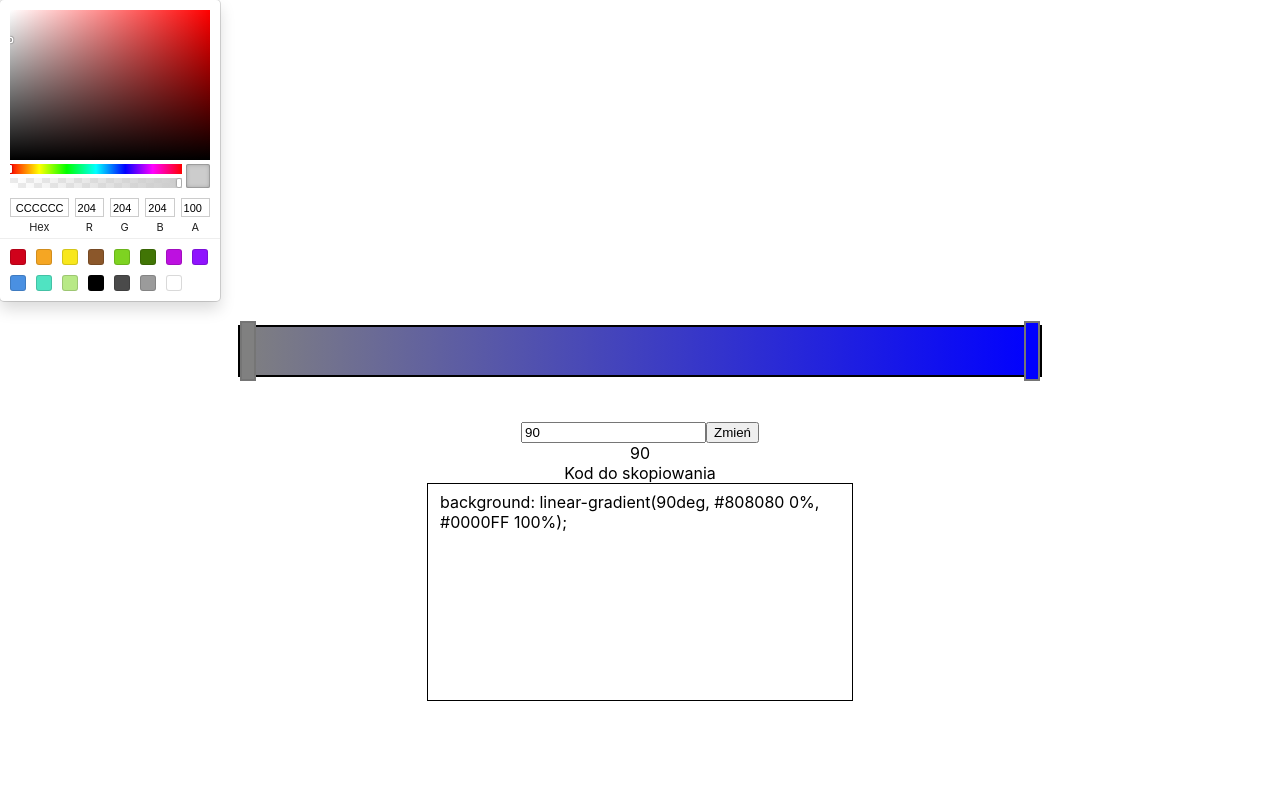
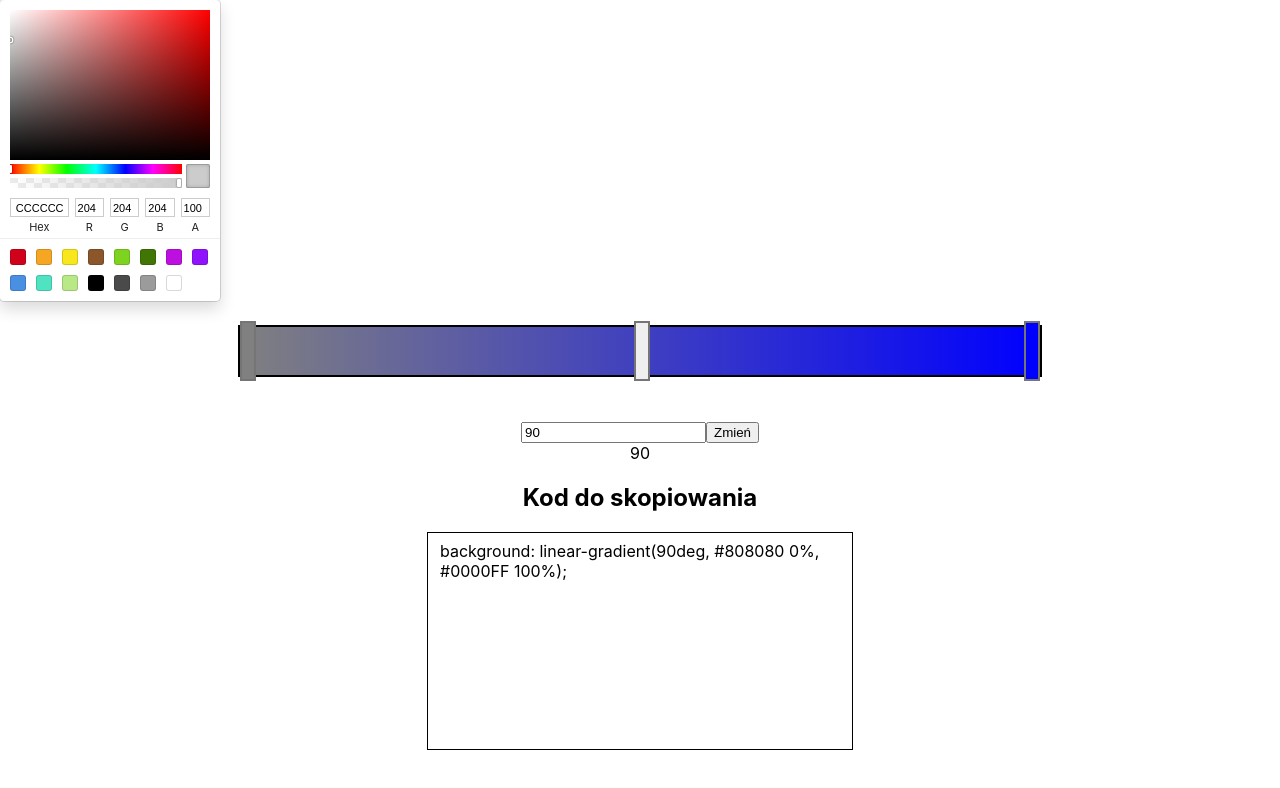
Before and after one commit to PiotrKochanka/gradient_shadow_generator, a React (Create React App) app in the folder gradient_shadow_generator/: page / in a window 1280 px wide. Both pictures are taken after a click on the element 640 px from the left and 351 px from the top of the page. Shown: the top 788 px of the page. Built offline with nearby package versions, Linux system fonts and the light colour scheme.

Commit message:
added support for adding a new download after clicking

```diff
--- a/gradient_shadow_generator/src/components/CodeToCopy/CodeToCopy.tsx
+++ b/gradient_shadow_generator/src/components/CodeToCopy/CodeToCopy.tsx
@@ -10,7 +10,7 @@ interface ColorBarProps {
 const CodeToCopy: React.FC<ColorBarProps> = ({ button1Color, button2Color, currentPosition }) => {
     return(
         <div className={`${styles.code_container}`}>
-            Kod do skopiowania
+            <h2>Kod do skopiowania</h2>
             <div className={`${styles.code_bar}`}>
                 <span>
                     background: linear-gradient({currentPosition}deg, {button1Color} 0%, {button2Color} 100%);
--- a/gradient_shadow_generator/src/components/ColorBar/ColorBar.module.css
+++ b/gradient_shadow_generator/src/components/ColorBar/ColorBar.module.css
@@ -7,18 +7,18 @@
 }
 .color_bar_main > button{
     border: 2px solid rgb(117, 117, 117);
+    z-index: 2;
+}
+.color_bar_main > .button{
+    height: 60px;
+    width: 16px;
+    margin-top: -6px;
 }
 .color_bar_main > .button_1{
     position: absolute;
     left: 0px;
-    height: 60px;
-    width: 16px;
-    margin-top: -6px;
 }
 .color_bar_main > .button_2{
     position: absolute;
     right: 0px;
-    height: 60px;
-    width: 16px;
-    margin-top: -6px;
 }
--- a/gradient_shadow_generator/src/components/ColorBar/ColorBar.tsx
+++ b/gradient_shadow_generator/src/components/ColorBar/ColorBar.tsx
@@ -26,6 +26,8 @@ const ColorBar: React.FC<ColorBarProps> = ({ button1Color, button2Color, onButto
     const [clickPositionDiv, setClickPositionDiv] = useState<MousePosition>({ x: 0, y: 0 });
     const divRef = useRef<HTMLDivElement>(null);
     const [clickPositionPercent, setClickPositionPercent] = useState<ClickPositionPercent>({ xPercent: 0 });
+    const [dotYPosition, setDotYPosition] = useState<number | null>(null);
+    const [showDot, setShowDot] = useState<boolean>(false);
 
     const handleMouseMove = (event: MouseEvent) => {
         // Pozycja myszki względem przeglądarki
@@ -57,6 +59,9 @@ const ColorBar: React.FC<ColorBarProps> = ({ button1Color, button2Color, onButto
 
             setClickPositionDiv({ x: clickX, y: clickY });
 
+            setDotYPosition(clickX);
+            setShowDot(true);
+
             // OBLICZENIE POZYCJI W PROCENTACH
             const clickXPercent = (clickX / rect.width) * 100;
 
@@ -68,6 +73,12 @@ const ColorBar: React.FC<ColorBarProps> = ({ button1Color, button2Color, onButto
             console.log("divRef.current JEST NULL!");
         }
     }
+
+    const newButtonStyle: React.CSSProperties = {
+        position: 'absolute',
+        transform: 'translateX(-50%)',
+        left: dotYPosition !== null ? `${dotYPosition}px` : '0',
+    };
 
     return(
         <div className={`${styles.color_bar_container}`}>
@@ -89,7 +100,7 @@ const ColorBar: React.FC<ColorBarProps> = ({ button1Color, button2Color, onButto
                         backgroundColor: button1Color
                     }}
                     onClick={() => onButtonClick('button1')}
-                    className={`${styles.button_1}`}
+                    className={`${styles.button_1} ${styles.button}`}
                 >
                 </button>
                 <button
@@ -97,9 +108,12 @@ const ColorBar: React.FC<ColorBarProps> = ({ button1Color, button2Color, onButto
                         backgroundColor: button2Color
                     }}
                     onClick={() => onButtonClick('button2')}
-                    className={`${styles.button_2}`}
+                    className={`${styles.button_2} ${styles.button}`}
                 >
                 </button>
+                {showDot && dotYPosition !== null && (
+                    <button style={newButtonStyle} className={`${styles.button}`}></button>
+                )}
             </div>
         </div>
     );
```
